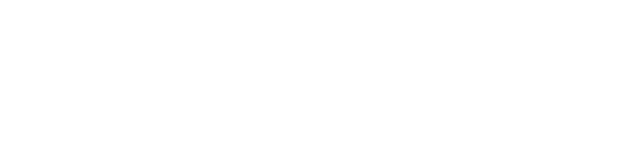
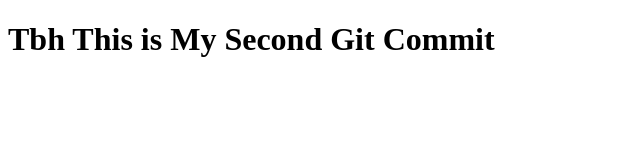
Before and after one commit to taaha547/HTMLTAILWINDREACT, a plain HTML site: page Tutorial/index.html in a window 1280 px wide. Shown: the whole page, without its empty margins (0-640 px from the left). Drawn offline with Linux system fonts and the light colour scheme.

Commit message:
This is my second Commit

```diff
--- a/Tutorial/index.html
+++ b/Tutorial/index.html
@@ -8,7 +8,7 @@
     </head>
 
     <body>
-
+        <h1>Tbh This is My Second Git Commit</h1>
     </body>
 
 </html>
```
